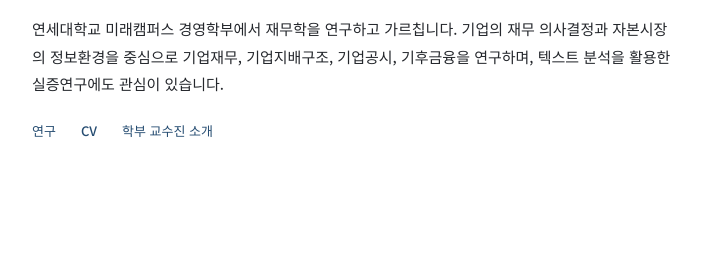
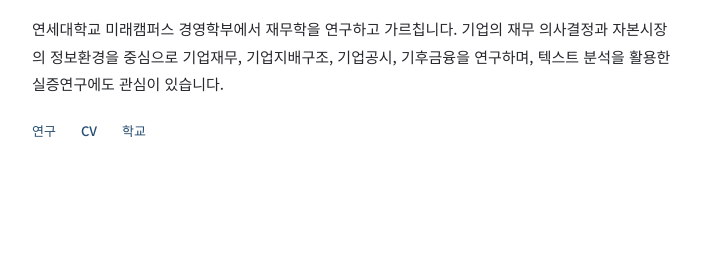
Before and after one commit to choi-sanghak/choi-sanghak.github.io, a plain HTML site: page index.html in a window 1280 px wide. Shown: the part 309-567 px from the top of the page, 143-860 px from the left. Drawn offline with Linux system fonts and the light colour scheme.

Commit message:
Shorten official faculty link label to 학교

```diff
--- a/index.html
+++ b/index.html
@@ -43,7 +43,7 @@
             <div class="inline-links">
               <a href="#research" data-i18n="seeResearch">연구</a>
               <a href="./Sanghak_Choi_CV.pdf" target="_blank" rel="noopener noreferrer" data-i18n="seeCv">CV</a>
-              <a href="https://msb.yonsei.ac.kr/msb/faculty/professor01.do" target="_blank" rel="noopener noreferrer" data-i18n="faculty">학부 교수진 소개</a>
+              <a href="https://msb.yonsei.ac.kr/msb/faculty/professor01.do" target="_blank" rel="noopener noreferrer" data-i18n="faculty">학교</a>
             </div>
           </div>
           <figure class="about-portrait">
```
